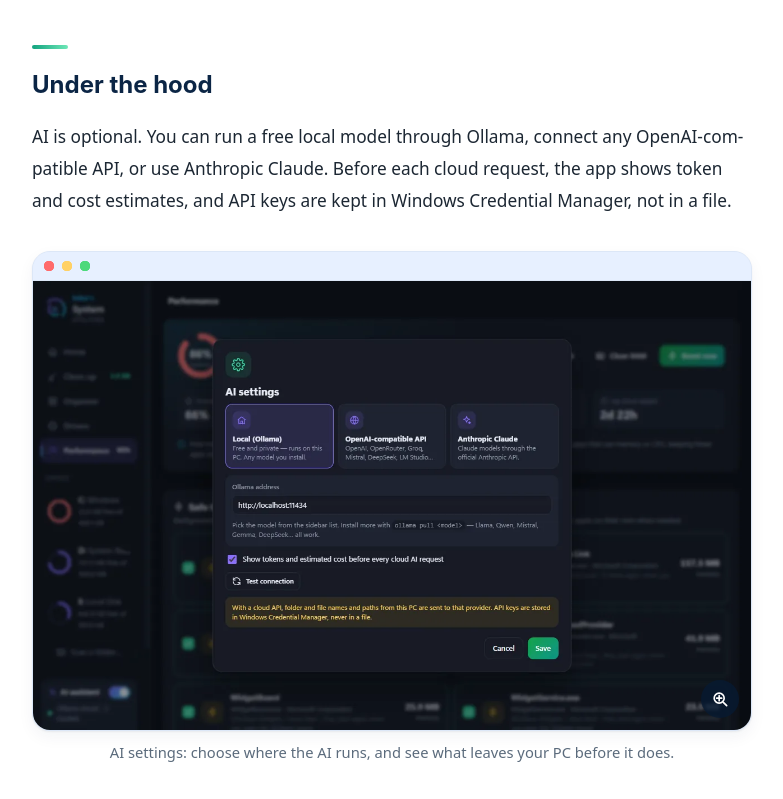
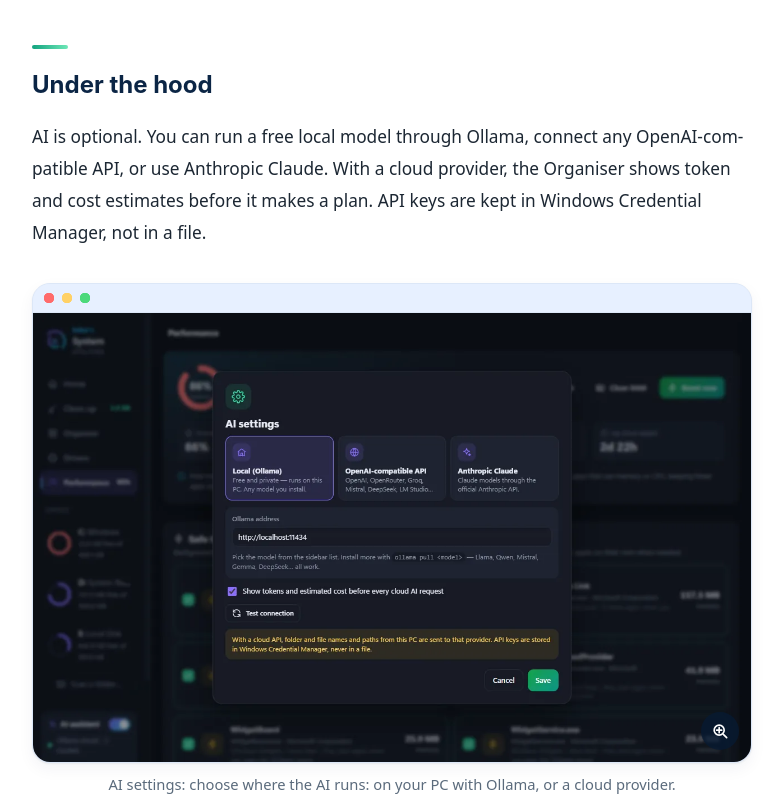
Before and after one commit to sekar28/sekar-voyage, a plain HTML site: page docs/projects/system-utilities.html in a window 1280 px wide. Shown: the part 4811-5610 px from the top of the page, without its empty margins (248-1031 px from the left). Drawn offline with Linux system fonts and the light colour scheme.

Commit message:
Site: say the Organiser shows the token and cost estimate, not every cloud request
Co-Authored-By: Claude Sonnet 5.5 <noreply@anthropic.com>

```diff
--- a/docs/projects/system-utilities.html
+++ b/docs/projects/system-utilities.html
@@ -115,11 +115,11 @@
 
           <h2>Under the hood</h2>
 
-          <p>AI is optional. You can run a free local model through Ollama, connect any OpenAI-compatible API, or use Anthropic Claude. Before each cloud request, the app shows token and cost estimates, and API keys are kept in Windows Credential Manager, not in a file.</p>
+          <p>AI is optional. You can run a free local model through Ollama, connect any OpenAI-compatible API, or use Anthropic Claude. With a cloud provider, the Organiser shows token and cost estimates before it makes a plan. API keys are kept in Windows Credential Manager, not in a file.</p>
 
           <figure class="post-figure" data-reveal>
             <img src="../images/system-utilities-ai-settings-1280.webp" srcset="../images/system-utilities-ai-settings-640.webp 640w, ../images/system-utilities-ai-settings-1280.webp 1280w" sizes="(min-width: 760px) 720px, 100vw" alt="AI settings dialog with Local Ollama, OpenAI-compatible API and Anthropic Claude choices" width="1280" height="800" loading="lazy" decoding="async">
-            <figcaption>AI settings: choose where the AI runs, and see what leaves your PC before it does.</figcaption>
+            <figcaption>AI settings: choose where the AI runs: on your PC with Ollama, or a cloud provider.</figcaption>
           </figure>
 
           <h2>Version 1.0.1: the first installer</h2>
```
